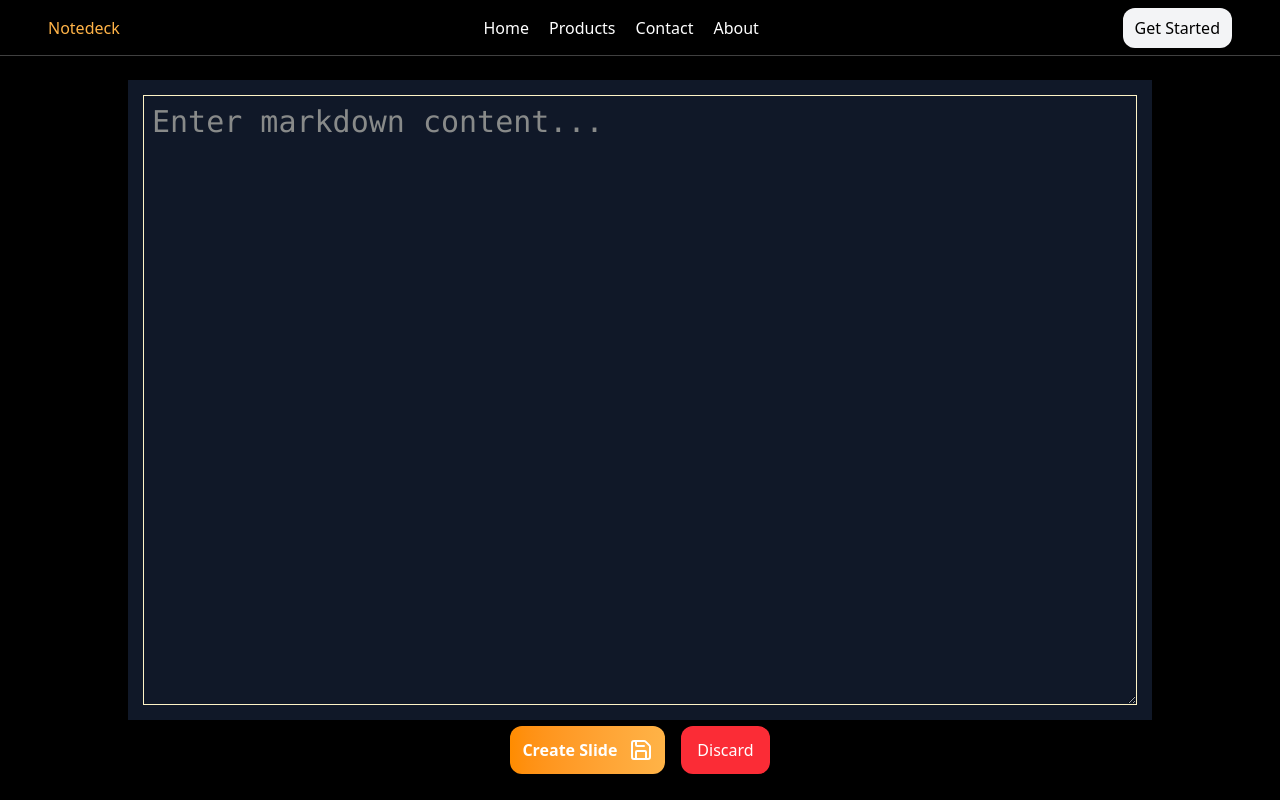
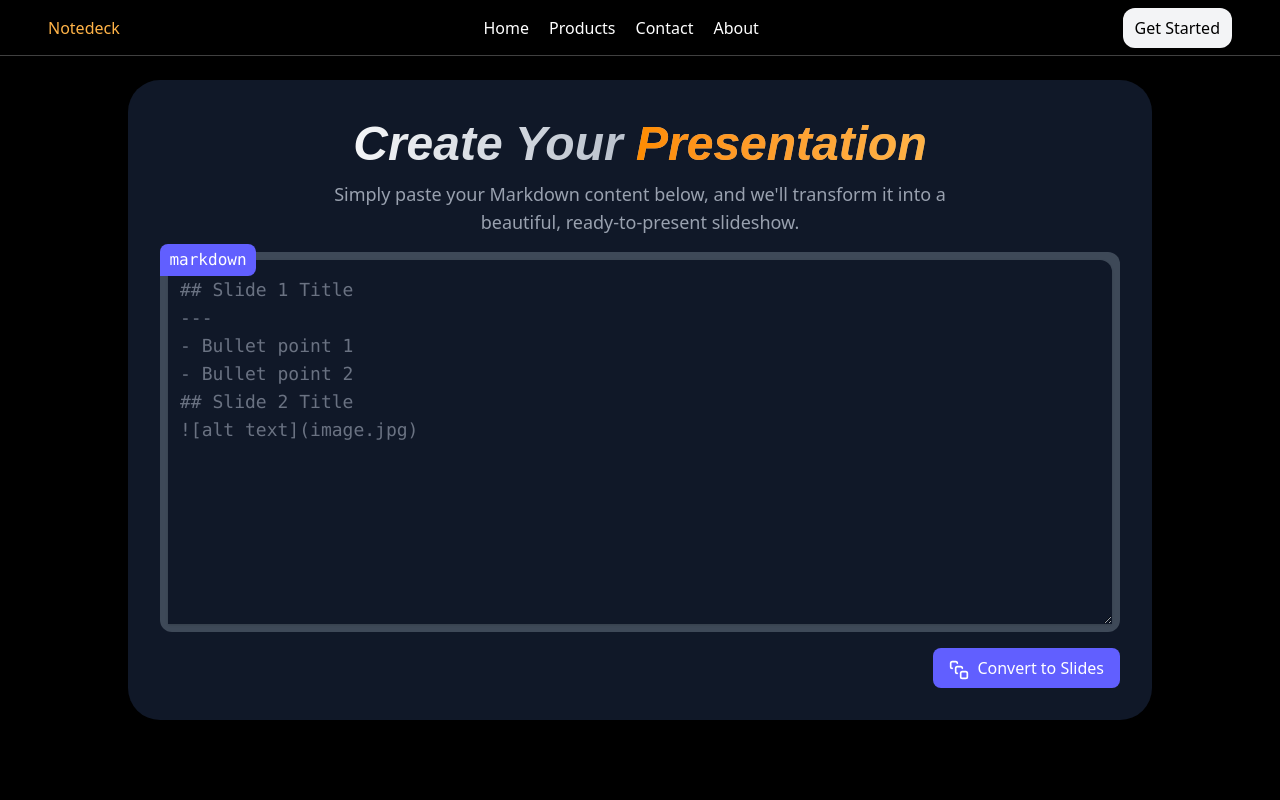
Before and after one commit to Thamidu-Nadun/Notedeck, a React (Vite) app: page /slides/create in a window 1280 px wide. Shown: the top 800 px of the page. Built offline with nearby package versions, Linux system fonts and the light colour scheme.

Commit message:
Add styling for markdown input in SlideCreate component

```diff
--- /dev/null
+++ b/src/pages/SlideCreate/SlideCreate.css
@@ -0,0 +1,18 @@
+.text_box {
+  position: relative;
+}
+.text_box::after {
+  content: "markdown";
+  background: var(--color-indigo-500);
+  color: var(--color-white);
+  font-family: var(--font-mono);
+  position: absolute;
+  inset: 0;
+  top: -0.5rem;
+  height: 2rem;
+  width: 6rem;
+  display: flex;
+  justify-content: center;
+  align-items: center;
+  border-radius: 0.5rem 0.5rem 0.5rem 0;
+}
--- a/src/pages/SlideCreate/SlideCreate.jsx
+++ b/src/pages/SlideCreate/SlideCreate.jsx
@@ -1,12 +1,20 @@
-import {Save} from 'lucide-react';
+import {Save, SquareStack} from 'lucide-react';
 import Button from '../../Components/Button/Button';
 import MainLayout from '../../layout/MainLayout';
 import {useState} from 'react';
 import {useNavigate} from 'react-router-dom';
+import './SlideCreate.css';
+
 const SlideCreate = () => {
   const [markdown, setMarkdown] = useState ('');
   const navigate = useNavigate ();
 
+  let placeholder = `## Slide 1 Title
+---
+- Bullet point 1
+- Bullet point 2
+## Slide 2 Title
+![alt text](image.jpg)`;
   const submitMarkdown = () => {
     navigate ('/slides', {state: {markdown}});
     console.log (markdown);
@@ -14,21 +22,39 @@ const SlideCreate = () => {
   return (
     <MainLayout>
       <div className="h-screen w-screen bg-black flex justify-center items-center">
-        <div className="div mx-auto my-10 bg-gray-900 h-[80vh] w-[80vw] p-4">
-          <textarea
-            value={markdown}
-            onChange={e => setMarkdown (e.target.value)}
-            className="w-full h-full outline outline-amber-100 text-amber-50 font-mono text-xl sm:text-2xl md:text-3xl p-2 caret-amber-400"
-            placeholder="Enter markdown content..."
-          />
-          <div className="my-4 w-full flex justify-center gap-4">
-            <Button
-              btn_title="Create Slide"
+        <div className="div mx-auto my-10 bg-gray-900 rounded-4xl h-[80vh] w-[80vw] py-4 px-8 flex flex-col items-center">
+          <div className="my-4 text-center">
+            <h2 className="text-4xl md:text-5xl bg-gradient-to-r from-white to-[#748298] text-transparent bg-clip-text font-semibold hero_title italic py-2">
+              Create Your
+              {' '}
+              <span className="bg-gradient-to-r from-[#ff8c00] to-[#ffb347] bg-clip-text text-transparent">
+                Presentation
+              </span>
+            </h2>
+            <p class="mt-1 max-w-2xl mx-auto text-md md:text-lg text-gray-400">
+              Simply paste your Markdown content below, and we'll transform it into a beautiful, ready-to-present slideshow.
+            </p>
+          </div>
+          <div className="bg-gray-600/80 w-full h-full p-2 rounded-b-xl rounded-tr-xl text_box">
+            <textarea
+              value={markdown}
+              onChange={e => setMarkdown (e.target.value)}
+              className="w-full h-full outline-none text-amber-50 font-mono text-2xl sm:text-xl md:text-lg pl-3 pt-4 caret-amber-400 block bg-gray-900 border-gray-700 rounded-bottom-xl rounded-tr-xl shadow-sm focus:ring-indigo-500 focus:border-indigo-500 placeholder-gray-500 resize-non"
+              placeholder={placeholder}
+            />
+          </div>
+          <div className="my-4 w-full flex justify-end gap-4">
+            {/* <Button
+              btn_title="Convert to Slides"
               icon={<Save size={24} />}
               onClick={submitMarkdown}
-            />
-            <button className="px-4 py-2 bg-red-500 text-white rounded-xl hover:bg-red-600 transition duration-300">
-              Discard
+            /> */}
+            <button
+              onClick={submitMarkdown}
+              className="px-4 py-2 bg-indigo-500 text-white rounded-lg hover:bg-indigo-600 transition duration-300"
+            >
+              <SquareStack size={20} className="inline mr-2" />
+              Convert to Slides
             </button>
           </div>
         </div>
```
